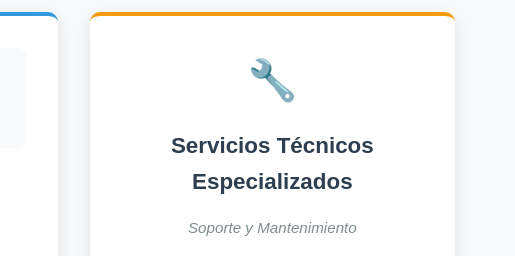
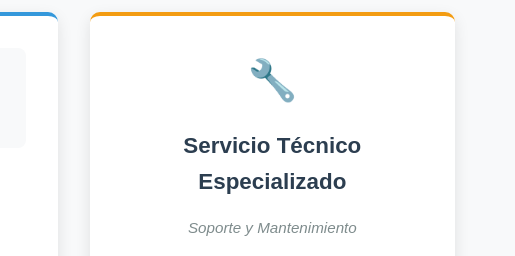
Before and after one commit to IELPOAR/ielpo-website, a plain HTML site: page index.html in a window 1280 px wide. Shown: the part 1240-1496 px from the top of the page, 765-1280 px from the left. Drawn offline with Linux system fonts and the light colour scheme.

Commit message:
Add files via upload

```diff
--- a/index.html
+++ b/index.html
@@ -489,7 +489,7 @@
             <!-- Servicios Técnicos -->
             <div class="producto-card grupo-servicios">
                 <div class="producto-icon">🔧</div>
-                <h3>Servicios Técnicos Especializados</h3>
+                <h3>Servicio Técnico Especializado</h3>
                 <p class="producto-subtitle">Soporte y Mantenimiento</p>
                 <div class="producto-lista">
                     <h4>Nuestros Servicios:</h4>
```
